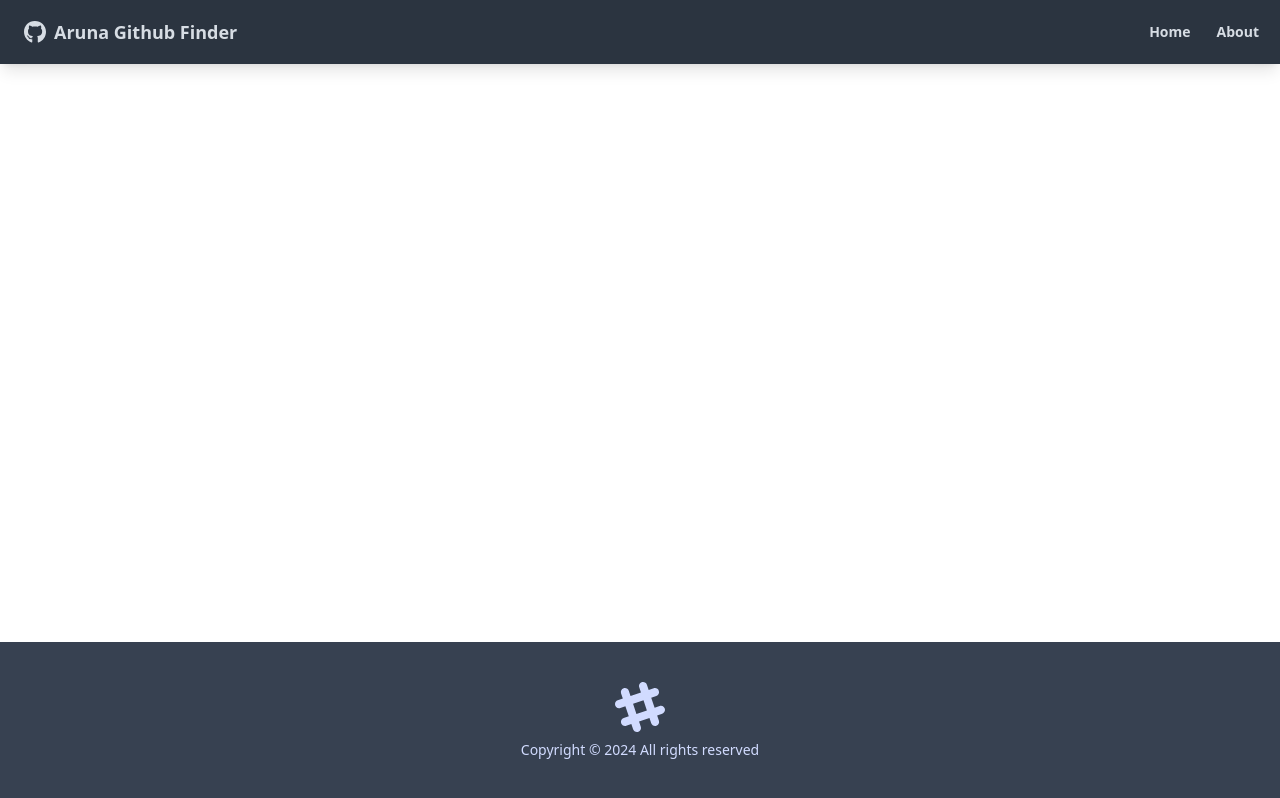
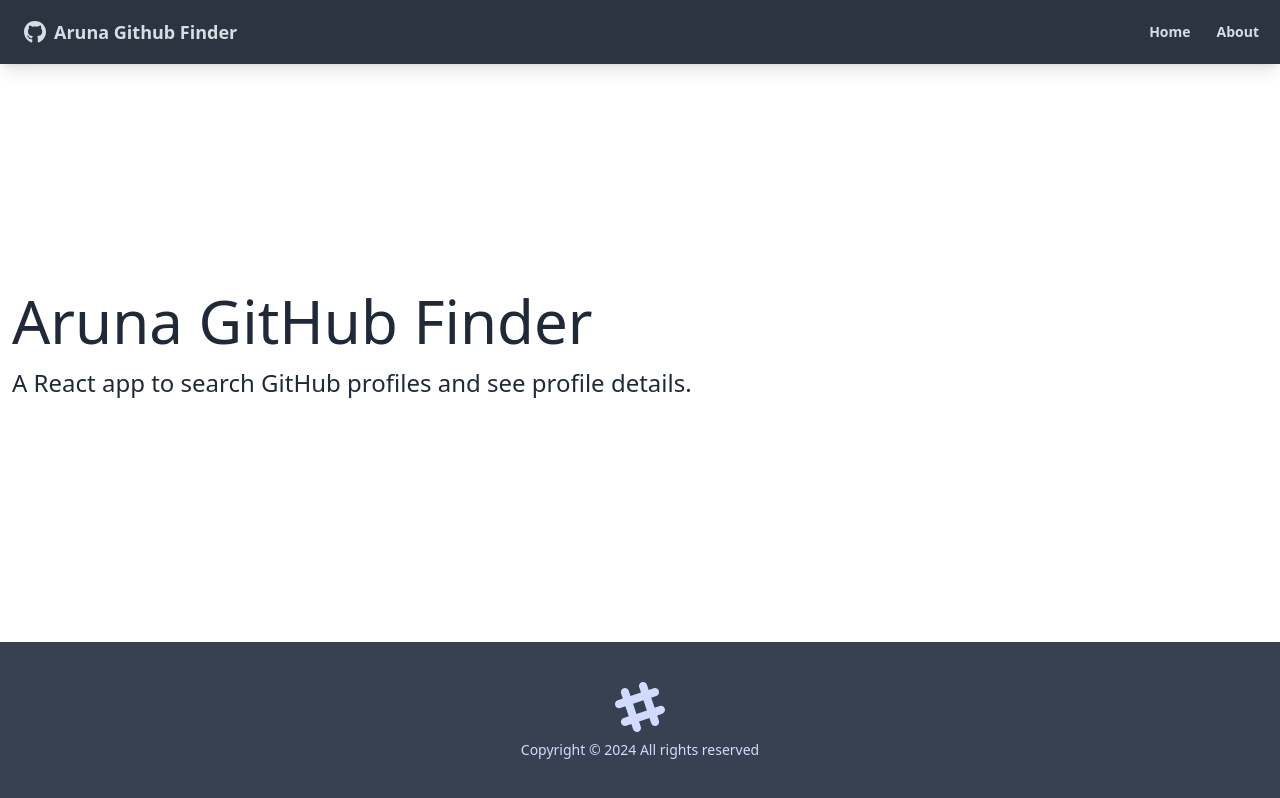
Before and after one commit to ATuray77/aruna-github-finder, a React (Create React App) app: page /about in a window 1280 px wide. Built offline with nearby package versions, Linux system fonts and the light colour scheme.

Commit message:
adds content to Home, About and NotFound components

```diff
--- a/src/App.js
+++ b/src/App.js
@@ -1,6 +1,9 @@
-import {BrowserRouter as Router, Route} from 'react-router-dom'// for links
+import {BrowserRouter as Router, Route, Routes} from 'react-router-dom'// for links
 import Navbar from './components/layout/Navbar';
 import Footer from './components/layout/Footer';
+import Home from './pages/Home';
+import About from './pages/About';
+import NotFound from './pages/NotFound';
 
 
 function App() {
@@ -10,9 +13,16 @@
      <Navbar />
 
 
-     <main>
+     <main className='container mx-auto px-3 pb-12'>
+      <Routes>
+        <Route path='/' element={<Home />} />
+        <Route path='/about' element={<About />} />
+        <Route path='/notfound' element={<NotFound />} />
+        <Route path='/*' element={<NotFound />} />
+
+      </Routes>
+     </main>
      <Footer />
-     </main>
      </div>
     </Router>
   );
--- /dev/null
+++ b/src/pages/About.jsx
@@ -0,0 +1,15 @@
+import React from 'react'
+
+function About() {
+  return (
+    <>
+      <h1 className="text-6xl mb-4">Aruna GitHub Finder</h1>
+      <p className='mb-4 text-2xl font-light'>
+        A React app to search GitHub profiles and see profile details.
+      </p>
+
+    </>
+  )
+}
+
+export default About
--- /dev/null
+++ b/src/pages/Home.jsx
@@ -0,0 +1,11 @@
+import React from 'react'
+
+function Home() {
+  return (
+    <div>
+        <h1 className="text-6xl">Welcome</h1>
+    </div>
+  )
+}
+
+export default Home
--- /dev/null
+++ b/src/pages/NotFound.jsx
@@ -0,0 +1,22 @@
+import React from 'react'
+import {FaHome} from 'react-icons/fa'
+import {Link} from 'react-router-dom'  //to have a link back home
+
+function NotFound() {
+  return (
+    <div className='hero'>
+        <div className="text-center here-content"></div>
+        <div className="max-w-lg">
+            <h1 className="text-8xl font-bold mb-8">Oops!</h1>
+            <p className="text-5xl mb-8">404 - Page not found!</p>
+            <Link to='/' className='btn btn-primary btn-lg'>
+            <FaHome  className='mr-2' />
+            Back To Home
+            </Link>
+        </div>
+
+    </div>
+  )
+}
+
+export default NotFound
```
